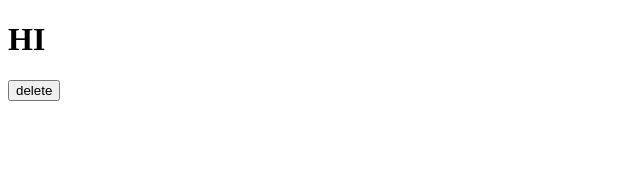
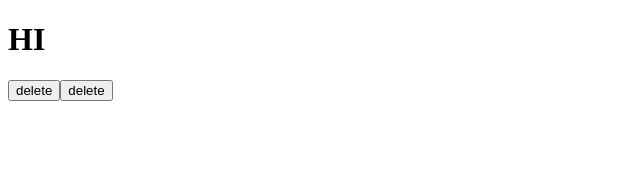
Before and after one commit to sm970309/first-react-app, a React (Create React App) app: page / in a window 1280 px wide. Shown: the top 170 px of the page, without its empty margins (0-640 px from the left). Built offline with nearby package versions, Linux system fonts and the light colour scheme.

Commit message:
Add usePreventLeave

```diff
--- a/src/App.js
+++ b/src/App.js
@@ -1,12 +1,13 @@
-import useConfirm from "./useConfirm";
+import usePreventLeave from "./usePreventLeave";
+
+
 function App() {
-  const deleteWord = () => console.log("Deleting Word");
-  const abort = () => console.log("Abort");
-  const confrimDelete = useConfirm("Are you sure?",deleteWord,abort)
+  const {enableEvent,disableEvent} = usePreventLeave();
   return (
     <div className="App">
       <h1 >HI</h1>
-      <button onClick={confrimDelete}>delete</button>
+      <button onClick={enableEvent}>delete</button>
+      <button onClick={disableEvent}>delete</button>
     </div>
   )
 }
--- /dev/null
+++ b/src/usePreventLeave.js
@@ -0,0 +1,10 @@
+const usePreventLeave = () =>{
+    const listner = event =>{
+      event.preventDefault();
+      event.returnValue = ''
+    };
+    const enableEvent = () =>{window.addEventListener("beforeunload",listner)};
+    const disableEvent = () =>{window.removeEventListener("beforeunload",listner)};
+    return {enableEvent,disableEvent};
+  }
+export default usePreventLeave;
```
